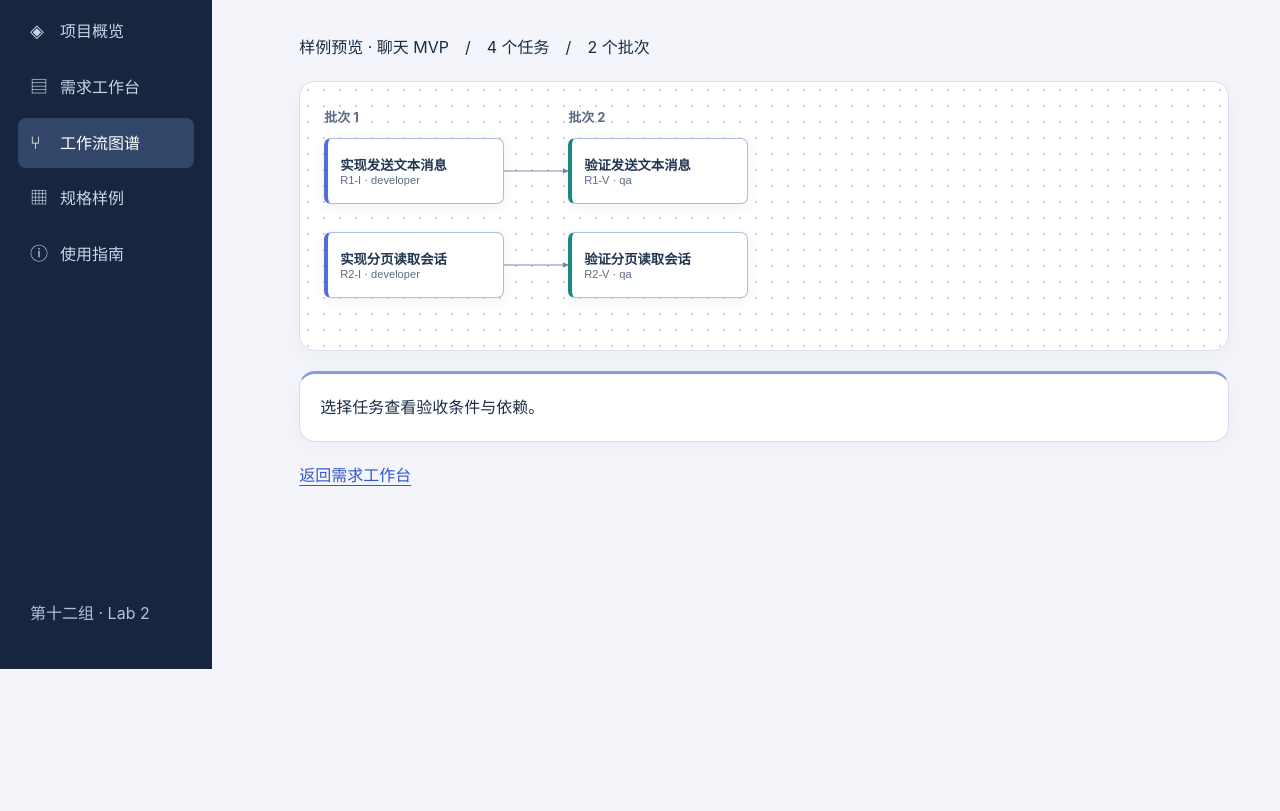
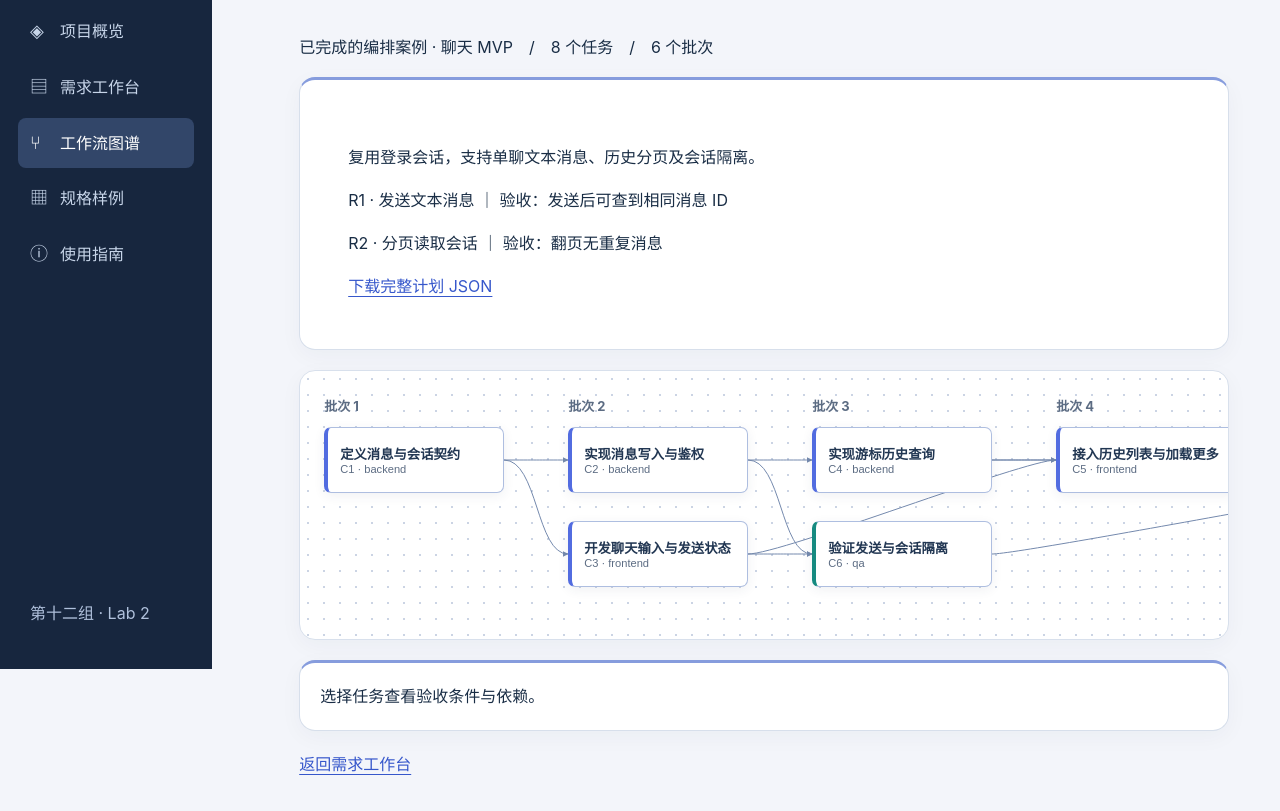
Before and after one commit to NAKADAO0/SE_TeamWork, a plain HTML site: page graph.html in a window 1280 px wide. Shown: the part 131-942 px from the top of the page. Before the commit the page ends 800 px from the top, so only its background shows below. Drawn offline with Linux system fonts and the light colour scheme.

Commit message:
feat(examples): support custom products and publish two complete workflow plans

```diff
--- a/demo/graph.mjs
+++ b/demo/graph.mjs
@@ -1,16 +1,20 @@
-import {decompose} from "./planner.mjs";
-import {compile} from "./compiler.mjs";
 const canvas=document.querySelector("#canvas");
 async function show(){
-  let plan=JSON.parse(sessionStorage.getItem("se.plan") || "null");
-  const preview=!plan;
+  const key=new URLSearchParams(location.search).get("sample");
+  const stored=sessionStorage.getItem("se.plan");
+  const preview=key==="chat" || key==="community" || !stored;
+  const sample=key==="community"?"community":"chat";
+  const plan=preview ? await (await fetch("examples/"+sample+"-plan.json")).json() : JSON.parse(stored);
+  const {tasks,batches,spec}=plan;
+  document.querySelector("#summary").textContent=(preview?"已完成的编排案例 · ":"当前计划 · ")+spec.product+"　/　"+tasks.length+" 个任务　/　"+batches.length+" 个批次";
   if(preview){
-    const spec=await (await fetch("examples/chat.json")).json();
-    const tasks=decompose(spec);
-    plan={spec,tasks,batches:compile(tasks,2)};
+    const overview=document.createElement("article");
+    const scope=document.createElement("p");scope.textContent=spec.scope;overview.append(scope);
+    for(const r of spec.requirements){
+      const line=document.createElement("p");line.textContent=r.id+" · "+r.goal+" ｜ 验收："+r.acceptance;overview.append(line);
+    }
+    const download=document.createElement("a");download.href="examples/"+sample+"-plan.json";download.download=sample+"-plan.json";download.textContent="下载完整计划 JSON";overview.append(download);canvas.before(overview);
   }
-  const {tasks,batches,spec}=plan;
-  document.querySelector("#summary").textContent=(preview?"样例预览 · ":"当前计划 · ")+spec.product+"　/　"+tasks.length+" 个任务　/　"+batches.length+" 个批次";
   const board=document.createElement("div");
   board.id="board";
   board.style.width=(batches.length*244-64)+"px";
@@ -36,7 +40,7 @@ async function show(){
     const title=document.createElement("strong"),meta=document.createElement("small");title.textContent=t.title;meta.textContent=t.id+" · "+t.role;button.append(title,meta);board.append(button);
     button.onclick=()=>{
       board.querySelector('[aria-pressed=true]')?.removeAttribute("aria-pressed");button.setAttribute("aria-pressed","true");
-      document.querySelector("#detail").textContent=t.title+"　|　前置："+(t.depends_on.join("、")||"设计规格")+"　|　验收："+t.acceptance;
+      document.querySelector("#detail").textContent=t.title+"　|　需求："+t.source+"　|　交付："+(t.output||t.title)+"　|　前置："+(t.depends_on.join("、")||"设计规格")+"　|　验收："+t.acceptance;
     };
   }
 }
--- /dev/null
+++ b/examples/chat-plan.json
@@ -0,0 +1,134 @@
+{
+  "mode": "curated_example",
+  "spec": {
+    "product": "聊天 MVP",
+    "requirements": [
+      {
+        "id": "R1",
+        "goal": "发送文本消息",
+        "acceptance": "发送后可查到相同消息 ID"
+      },
+      {
+        "id": "R2",
+        "goal": "分页读取会话",
+        "acceptance": "翻页无重复消息"
+      }
+    ],
+    "scope": "复用登录会话，支持单聊文本消息、历史分页及会话隔离。"
+  },
+  "capacity": 2,
+  "tasks": [
+    {
+      "id": "C1",
+      "source": "R1",
+      "title": "定义消息与会话契约",
+      "role": "backend",
+      "depends_on": [],
+      "output": "接口契约",
+      "acceptance": "发送响应及查询结果共用消息 ID"
+    },
+    {
+      "id": "C2",
+      "source": "R1",
+      "title": "实现消息写入与鉴权",
+      "role": "backend",
+      "depends_on": [
+        "C1"
+      ],
+      "output": "消息服务",
+      "acceptance": "非会话成员写入被拒绝"
+    },
+    {
+      "id": "C3",
+      "source": "R1",
+      "title": "开发聊天输入与发送状态",
+      "role": "frontend",
+      "depends_on": [
+        "C1"
+      ],
+      "output": "会话页面",
+      "acceptance": "失败可重试且保留原文"
+    },
+    {
+      "id": "C4",
+      "source": "R2",
+      "title": "实现游标历史查询",
+      "role": "backend",
+      "depends_on": [
+        "C2"
+      ],
+      "output": "分页接口",
+      "acceptance": "连续两页没有重复消息"
+    },
+    {
+      "id": "C5",
+      "source": "R2",
+      "title": "接入历史列表与加载更多",
+      "role": "frontend",
+      "depends_on": [
+        "C3",
+        "C4"
+      ],
+      "output": "历史列表",
+      "acceptance": "加载旧消息时保留当前阅读位置"
+    },
+    {
+      "id": "C6",
+      "source": "R1",
+      "title": "验证发送与会话隔离",
+      "role": "qa",
+      "depends_on": [
+        "C2",
+        "C3"
+      ],
+      "output": "消息测试记录",
+      "acceptance": "本会话查到已发送 ID，其他会话不可见"
+    },
+    {
+      "id": "C7",
+      "source": "R2",
+      "title": "验证分页边界",
+      "role": "qa",
+      "depends_on": [
+        "C4",
+        "C5"
+      ],
+      "output": "分页测试记录",
+      "acceptance": "空会话、末页与连续翻页均符合契约"
+    },
+    {
+      "id": "C8",
+      "source": "R1、R2",
+      "title": "联调发送到历史回读",
+      "role": "qa",
+      "depends_on": [
+        "C6",
+        "C7"
+      ],
+      "output": "端到端验收清单",
+      "acceptance": "发送后刷新与翻页仍可按 ID 定位同一消息"
+    }
+  ],
+  "batches": [
+    [
+      "C1"
+    ],
+    [
+      "C2",
+      "C3"
+    ],
+    [
+      "C4",
+      "C6"
+    ],
+    [
+      "C5"
+    ],
+    [
+      "C7"
+    ],
+    [
+      "C8"
+    ]
+  ]
+}
```
Also changed, not shown: demo/app.mjs (+7 -1 lines), examples.html (+1 -1 lines), examples/community-plan.json (added, +131 -0 lines), workspace.html (+1 -1 lines).
